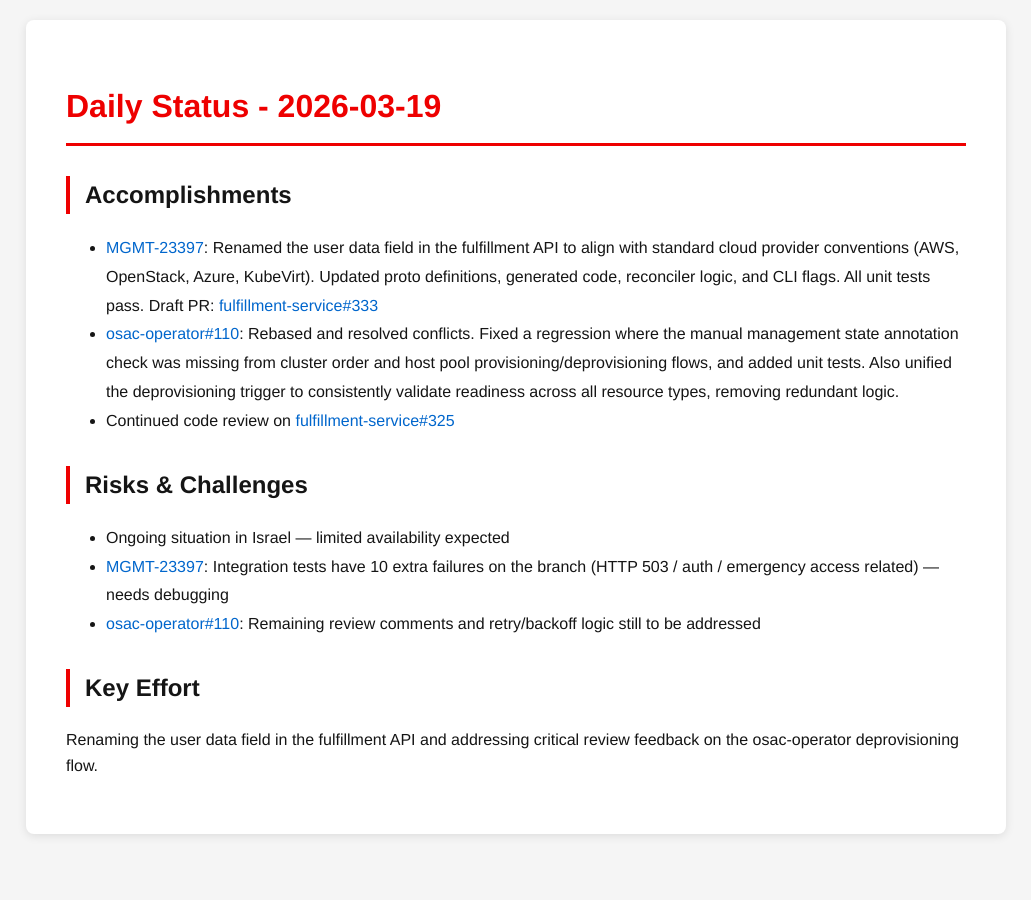
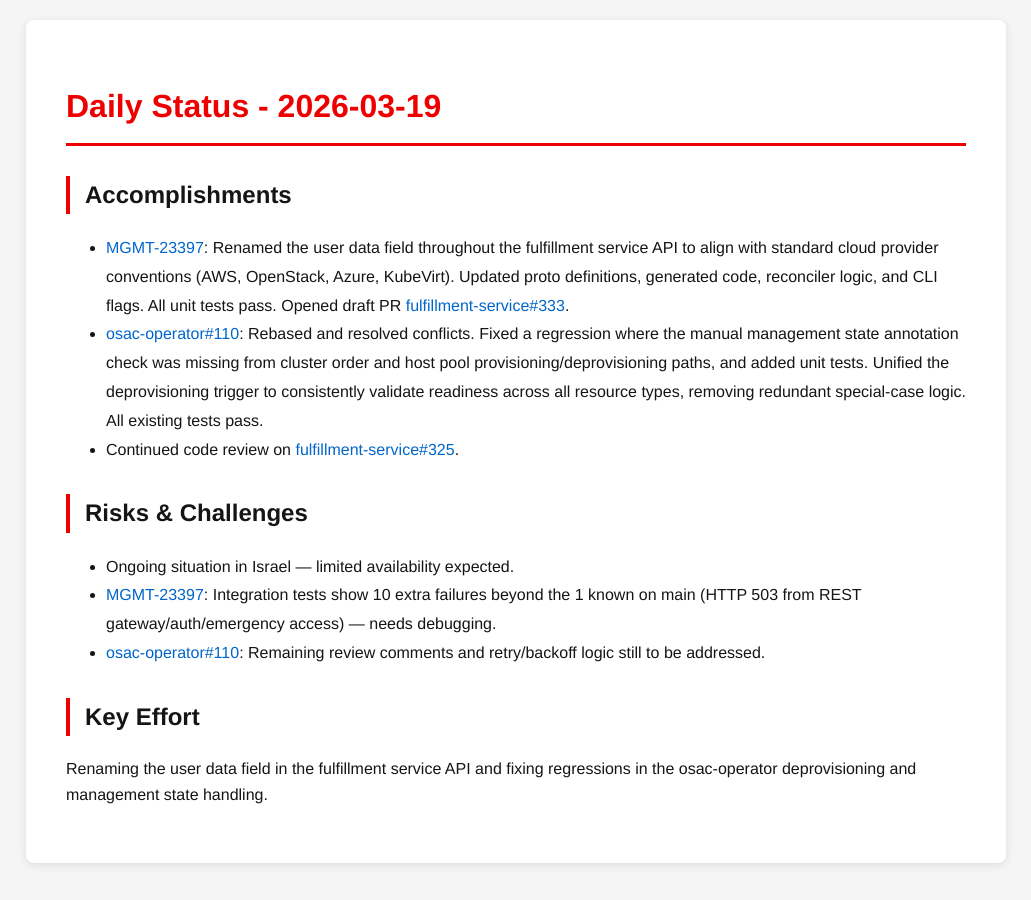
Before and after one commit to tzvatot/daily-status, a Jekyll site: the page built from 2026-03-19.md, in a window 1280 px wide. Shown: the whole page, without its empty margins (124-1155 px from the left). Built offline with Jekyll 4.4.1, drawn with Linux system fonts in a browser that asks for light colours.

Commit message:
Daily status update - 2026-03-19

```diff
--- a/2026-03-19.md
+++ b/2026-03-19.md
@@ -7,14 +7,14 @@
 # Daily Status - 2026-03-19
 
 ## Accomplishments
-- [MGMT-23397](https://issues.redhat.com/browse/MGMT-23397): Renamed the user data field in the fulfillment API to align with standard cloud provider conventions (AWS, OpenStack, Azure, KubeVirt). Updated proto definitions, generated code, reconciler logic, and CLI flags. All unit tests pass. Draft PR: [fulfillment-service#333](https://github.com/osac-project/fulfillment-service/pull/333)
-- [osac-operator#110](https://github.com/osac-project/osac-operator/pull/110): Rebased and resolved conflicts. Fixed a regression where the manual management state annotation check was missing from cluster order and host pool provisioning/deprovisioning flows, and added unit tests. Also unified the deprovisioning trigger to consistently validate readiness across all resource types, removing redundant logic.
-- Continued code review on [fulfillment-service#325](https://github.com/osac-project/fulfillment-service/pull/325)
+- [MGMT-23397](https://issues.redhat.com/browse/MGMT-23397): Renamed the user data field throughout the fulfillment service API to align with standard cloud provider conventions (AWS, OpenStack, Azure, KubeVirt). Updated proto definitions, generated code, reconciler logic, and CLI flags. All unit tests pass. Opened draft PR [fulfillment-service#333](https://github.com/osac-project/fulfillment-service/pull/333).
+- [osac-operator#110](https://github.com/osac-project/osac-operator/pull/110): Rebased and resolved conflicts. Fixed a regression where the manual management state annotation check was missing from cluster order and host pool provisioning/deprovisioning paths, and added unit tests. Unified the deprovisioning trigger to consistently validate readiness across all resource types, removing redundant special-case logic. All existing tests pass.
+- Continued code review on [fulfillment-service#325](https://github.com/osac-project/fulfillment-service/pull/325).
 
 ## Risks & Challenges
-- Ongoing situation in Israel — limited availability expected
-- [MGMT-23397](https://issues.redhat.com/browse/MGMT-23397): Integration tests have 10 extra failures on the branch (HTTP 503 / auth / emergency access related) — needs debugging
-- [osac-operator#110](https://github.com/osac-project/osac-operator/pull/110): Remaining review comments and retry/backoff logic still to be addressed
+- Ongoing situation in Israel — limited availability expected.
+- [MGMT-23397](https://issues.redhat.com/browse/MGMT-23397): Integration tests show 10 extra failures beyond the 1 known on main (HTTP 503 from REST gateway/auth/emergency access) — needs debugging.
+- [osac-operator#110](https://github.com/osac-project/osac-operator/pull/110): Remaining review comments and retry/backoff logic still to be addressed.
 
 ## Key Effort
-Renaming the user data field in the fulfillment API and addressing critical review feedback on the osac-operator deprovisioning flow.
+Renaming the user data field in the fulfillment service API and fixing regressions in the osac-operator deprovisioning and management state handling.
```
